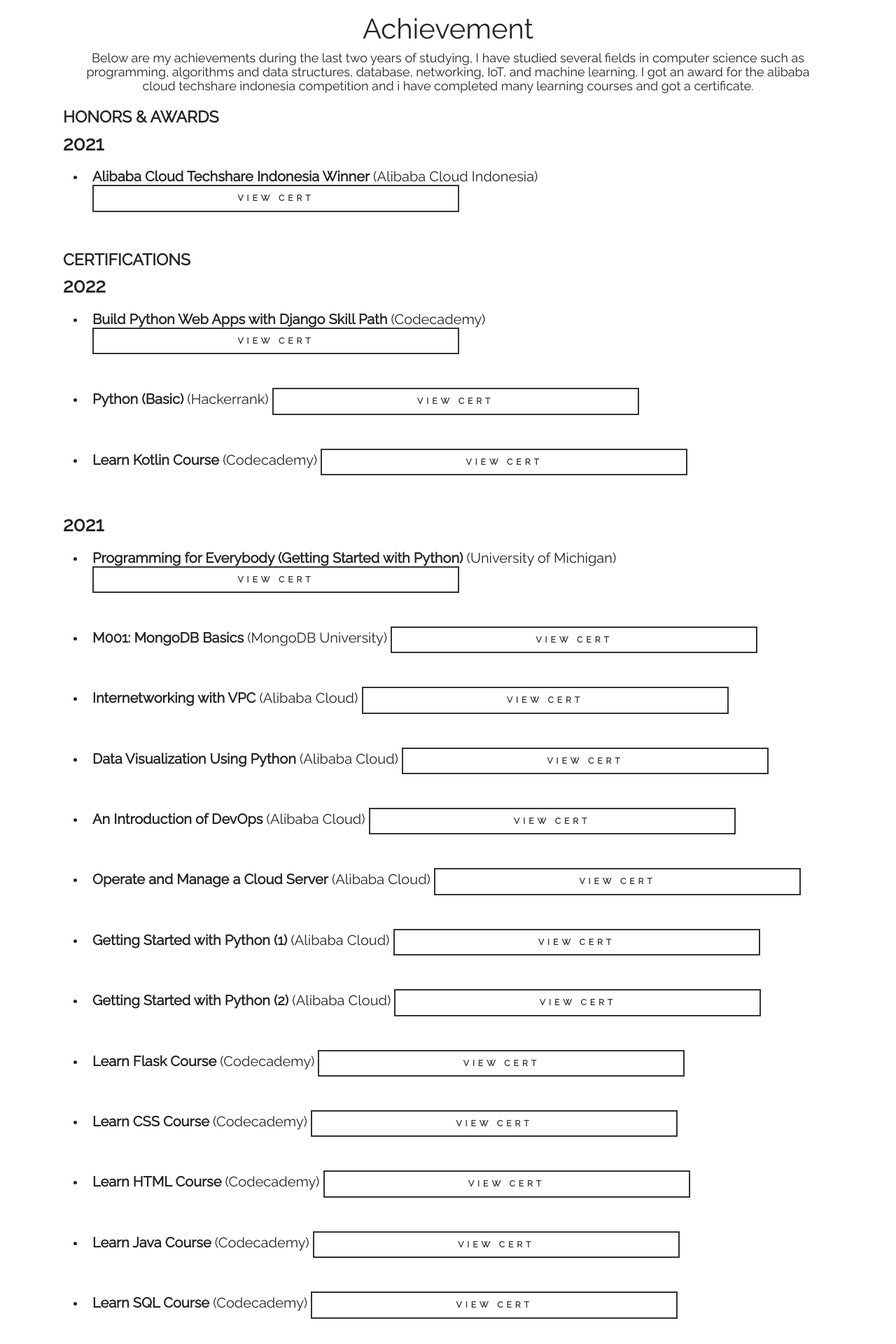
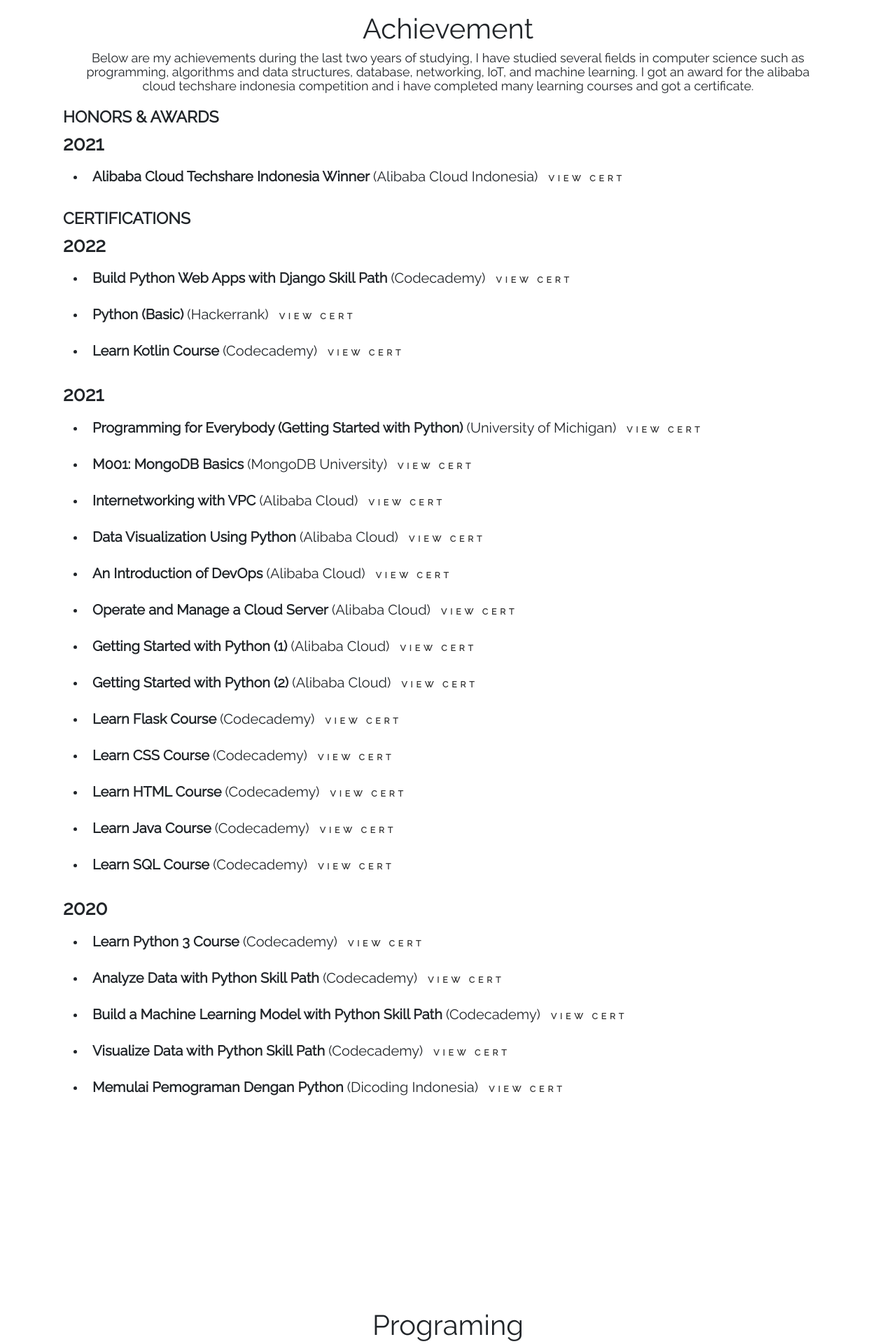
Before and after one commit to regiapriandi012/regiapriandi.me, a Django app: page /resume/ in a window 1280 px wide. Shown: the part 607-2527 px from the top of the page at 70% size. Run offline with Django 4.2, Linux system fonts and the light colour scheme; parts of the project's set-up code (start-up, migrations or seed data) failed here and were passed over; some libraries are stand-ins or nearby versions.

Commit message:
bismillah

```diff
--- a/webregi/templates/achievement.html
+++ b/webregi/templates/achievement.html
@@ -10,6 +10,9 @@
     <meta name="viewport" content="width=device-width, initial-scale=1.0">
     <title>Regi Apriandi | Resume</title>
     <style>
+        a {
+          border: none !important;
+        }
         * {
           box-sizing: border-box;
         }
@@ -69,38 +72,38 @@
           <h2 style="text-align: left;">Honors & awards</h2>
           <h3 style="text-align: left;"><b>2021</b></h3>
           <ul style="text-align: left;">
-                <li style="padding: 10px;"><h5><b>Alibaba Cloud Techshare Indonesia Winner</b> (Alibaba Cloud Indonesia) <a style="text-align: center; display: inline-block; width:50%;" target="_blank" href="https://drive.google.com/file/d/123CCgKDKQDNFizdSuF3M_ftRRs9u3fhU/view?usp=sharing">View Cert</a></h5></li>
+                <li style="padding: 10px;"><h5><b>Alibaba Cloud Techshare Indonesia Winner</b> (Alibaba Cloud Indonesia) <a target="_blank" href="https://drive.google.com/file/d/123CCgKDKQDNFizdSuF3M_ftRRs9u3fhU/view?usp=sharing">View Cert</a></h5></li>
           </ul>
         <h2 style="text-align: left;">Certifications</h2>
         <h3 style="text-align: left;"><b>2022</b></h3>
         <ul style="text-align: left;">
-            <li style="padding: 10px;"><h5><b>Build Python Web Apps with Django Skill Path </b> (Codecademy) <a style="text-align: center; display: inline-block; width:50%;" target="_blank" href="https://www.codecademy.com/profiles/regiapriandi012/certificates/607878ed81004d0017706259">View Cert</a></h5></li>
-            <li style="padding: 10px;"><h5><b>Python (Basic)</b> (Hackerrank) <a style="text-align: center; display: inline-block; width:50%;" target="_blank" href="https://www.hackerrank.com/certificates/ca72bbbb7951">View Cert</a></h5></li>
-            <li style="padding: 10px;"><h5><b>Learn Kotlin Course </b>(Codecademy) <a style="text-align: center; display: inline-block; width:50%;" target="_blank" href="https://www.codecademy.com/profiles/regiapriandi012/certificates/a549293c6e8d62a61ef1bec410b58162">View Cert</a></h5></li>
+            <li style="padding: 10px;"><h5><b>Build Python Web Apps with Django Skill Path </b> (Codecademy) <a target="_blank" href="https://www.codecademy.com/profiles/regiapriandi012/certificates/607878ed81004d0017706259">View Cert</a></h5></li>
+            <li style="padding: 10px;"><h5><b>Python (Basic)</b> (Hackerrank) <a target="_blank" href="https://www.hackerrank.com/certificates/ca72bbbb7951">View Cert</a></h5></li>
+            <li style="padding: 10px;"><h5><b>Learn Kotlin Course </b>(Codecademy) <a target="_blank" href="https://www.codecademy.com/profiles/regiapriandi012/certificates/a549293c6e8d62a61ef1bec410b58162">View Cert</a></h5></li>
         </ul>
         <h3 style="text-align: left;"><b>2021</b></h3>
         <ul style="text-align: left;">
-            <li style="padding: 10px;"><h5><b>Programming for Everybody (Getting Started with Python)</b> (University of Michigan) <a style="text-align: center; display: inline-block; width:50%;" target="_blank" href="https://coursera.org/share/107ec8b4859a10c6f11aa0964678f58a">View Cert</a></h5></li>
-            <li style="padding: 10px;"><h5><b>M001: MongoDB Basics</b> (MongoDB University) <a style="text-align: center; display: inline-block; width:50%;" target="_blank" href="https://university.mongodb.com/course_completion/dd6efa6f-a0b0-4366-85ed-75c0bb260f22?utm_source=copy&utm_medium=social&utm_campaign=university_social_sharing">View Cert</a></h5></li>
-            <li style="padding: 10px;"><h5><b>Internetworking with VPC</b> (Alibaba Cloud) <a style="text-align: center; display: inline-block; width:50%;" target="_blank" href="https://xuecdn2.aliyunedu.net/img_0bfb13855831ab97e71991f287ed07d0.png">View Cert</a></h5></li>
-            <li style="padding: 10px;"><h5><b>Data Visualization Using Python</b> (Alibaba Cloud) <a style="text-align: center; display: inline-block; width:50%;" target="_blank" href="https://xuecdn2.aliyunedu.net/img_7030ccca2228cf391b502c9b14672251.png">View Cert</a></h5></li>
-            <li style="padding: 10px;"><h5><b>An Introduction of DevOps</b> (Alibaba Cloud) <a style="text-align: center; display: inline-block; width:50%;" target="_blank" href="https://xuecdn2.aliyunedu.net/img_4a638e79849006113480530698195bc6.png">View Cert</a></h5></li>
-            <li style="padding: 10px;"><h5><b>Operate and Manage a Cloud Server</b> (Alibaba Cloud) <a style="text-align: center; display: inline-block; width:50%;" target="_blank" href="https://xuecdn2.aliyunedu.net/img_5b0f571ca5428f44b07c8d6e1c56ebf8.png">View Cert</a></h5></li>
-            <li style="padding: 10px;"><h5><b>Getting Started with Python (1)</b> (Alibaba Cloud) <a style="text-align: center; display: inline-block; width:50%;" target="_blank" href="https://xuecdn2.aliyunedu.net/img_a3919ac9abdb5180861998447b8f0a3f.png">View Cert</a></h5></li>
-            <li style="padding: 10px;"><h5><b>Getting Started with Python (2)</b> (Alibaba Cloud) <a style="text-align: center; display: inline-block; width:50%;" target="_blank" href="https://xuecdn2.aliyunedu.net/img_6f1642c28d5e331eabb63fd1e3461057.png">View Cert</a></h5></li>
-            <li style="padding: 10px;"><h5><b>Learn Flask Course</b> (Codecademy) <a style="text-align: center; display: inline-block; width:50%;" target="_blank" href="https://www.codecademy.com/profiles/regiapriandi012/certificates/3b1eb6cd5edcf2b76e68d1531691e46a">View Cert</a></h5></li>
-            <li style="padding: 10px;"><h5><b>Learn CSS Course</b> (Codecademy) <a style="text-align: center; display: inline-block; width:50%;" target="_blank" href="https://www.codecademy.com/profiles/regiapriandi012/certificates/9a5bb1fc45b4281af1fffec93b0aaf05">View Cert</a></h5></li>
-            <li style="padding: 10px;"><h5><b>Learn HTML Course</b> (Codecademy) <a style="text-align: center; display: inline-block; width:50%;" target="_blank" href="https://www.codecademy.com/profiles/regiapriandi012/certificates/9eb0741e5ebef1f9f58a53bfac67d3a7">View Cert</a></h5></li>
-            <li style="padding: 10px;"><h5><b>Learn Java Course</b> (Codecademy) <a style="text-align: center; display: inline-block; width:50%;" target="_blank" href="https://www.codecademy.com/profiles/regiapriandi012/certificates/d3f89367b558583e361640f778191345">View Cert</a></h5></li>
-            <li style="padding: 10px;"><h5><b>Learn SQL Course</b> (Codecademy) <a style="text-align: center; display: inline-block; width:50%;" target="_blank" href="https://www.codecademy.com/profiles/regiapriandi012/certificates/042a4e5884e3eb6ea1f2a12be6abb851">View Cert</a></h5></li>
+            <li style="padding: 10px;"><h5><b>Programming for Everybody (Getting Started with Python)</b> (University of Michigan) <a target="_blank" href="https://coursera.org/share/107ec8b4859a10c6f11aa0964678f58a">View Cert</a></h5></li>
+            <li style="padding: 10px;"><h5><b>M001: MongoDB Basics</b> (MongoDB University) <a target="_blank" href="https://university.mongodb.com/course_completion/dd6efa6f-a0b0-4366-85ed-75c0bb260f22?utm_source=copy&utm_medium=social&utm_campaign=university_social_sharing">View Cert</a></h5></li>
+            <li style="padding: 10px;"><h5><b>Internetworking with VPC</b> (Alibaba Cloud) <a target="_blank" href="https://xuecdn2.aliyunedu.net/img_0bfb13855831ab97e71991f287ed07d0.png">View Cert</a></h5></li>
+            <li style="padding: 10px;"><h5><b>Data Visualization Using Python</b> (Alibaba Cloud) <a target="_blank" href="https://xuecdn2.aliyunedu.net/img_7030ccca2228cf391b502c9b14672251.png">View Cert</a></h5></li>
+            <li style="padding: 10px;"><h5><b>An Introduction of DevOps</b> (Alibaba Cloud) <a target="_blank" href="https://xuecdn2.aliyunedu.net/img_4a638e79849006113480530698195bc6.png">View Cert</a></h5></li>
+            <li style="padding: 10px;"><h5><b>Operate and Manage a Cloud Server</b> (Alibaba Cloud) <a target="_blank" href="https://xuecdn2.aliyunedu.net/img_5b0f571ca5428f44b07c8d6e1c56ebf8.png">View Cert</a></h5></li>
+            <li style="padding: 10px;"><h5><b>Getting Started with Python (1)</b> (Alibaba Cloud) <a target="_blank" href="https://xuecdn2.aliyunedu.net/img_a3919ac9abdb5180861998447b8f0a3f.png">View Cert</a></h5></li>
+            <li style="padding: 10px;"><h5><b>Getting Started with Python (2)</b> (Alibaba Cloud) <a target="_blank" href="https://xuecdn2.aliyunedu.net/img_6f1642c28d5e331eabb63fd1e3461057.png">View Cert</a></h5></li>
+            <li style="padding: 10px;"><h5><b>Learn Flask Course</b> (Codecademy) <a target="_blank" href="https://www.codecademy.com/profiles/regiapriandi012/certificates/3b1eb6cd5edcf2b76e68d1531691e46a">View Cert</a></h5></li>
+            <li style="padding: 10px;"><h5><b>Learn CSS Course</b> (Codecademy) <a target="_blank" href="https://www.codecademy.com/profiles/regiapriandi012/certificates/9a5bb1fc45b4281af1fffec93b0aaf05">View Cert</a></h5></li>
+            <li style="padding: 10px;"><h5><b>Learn HTML Course</b> (Codecademy) <a target="_blank" href="https://www.codecademy.com/profiles/regiapriandi012/certificates/9eb0741e5ebef1f9f58a53bfac67d3a7">View Cert</a></h5></li>
+            <li style="padding: 10px;"><h5><b>Learn Java Course</b> (Codecademy) <a target="_blank" href="https://www.codecademy.com/profiles/regiapriandi012/certificates/d3f89367b558583e361640f778191345">View Cert</a></h5></li>
+            <li style="padding: 10px;"><h5><b>Learn SQL Course</b> (Codecademy) <a target="_blank" href="https://www.codecademy.com/profiles/regiapriandi012/certificates/042a4e5884e3eb6ea1f2a12be6abb851">View Cert</a></h5></li>
         </ul>
         <h3 style="text-align: left;"><b>2020</b></h3>
         <ul  style="text-align: left;">
-            <li style="padding: 10px;"><h5><b>Learn Python 3 Course</b> (Codecademy) <a style="text-align: center; display: inline-block; width:50%;" target="_blank" href="https://www.codecademy.com/profiles/regiapriandi012/certificates/6c152bd262967f8c941c9707ed636bda">View Cert</a></h5></li>
-            <li style="padding: 10px;"><h5><b>Analyze Data with Python Skill Path</b> (Codecademy) <a style="text-align: center; display: inline-block; width:50%;" target="_blank" href="https://www.codecademy.com/profiles/regiapriandi012/certificates/5cacbe7b3709024753e7c3ff">View Cert</a></h5></li>
-            <li style="padding: 10px;"><h5><b>Build a Machine Learning Model with Python Skill Path</b> (Codecademy) <a style="text-align: center; display: inline-block; width:50%;" target="_blank" href="https://www.codecademy.com/profiles/regiapriandi012/certificates/5cab64c55f1de8039db366ef">View Cert</a></h5></li>
-            <li style="padding: 10px;"><h5><b>Visualize Data with Python Skill Path</b> (Codecademy) <a style="text-align: center; display: inline-block; width:50%;" target="_blank" href="https://www.codecademy.com/profiles/regiapriandi012/certificates/5d24b4845808221825fadca1">View Cert</a></h5></li>
-            <li style="padding: 10px;"><h5><b>Memulai Pemograman Dengan Python</b> (Dicoding Indonesia) <a style="text-align: center; display: inline-block; width:50%;" target="_blank" href="https://dicoding.com/certificates/L4PQ3Q88QPO1">View Cert</a></h5></li>
+            <li style="padding: 10px;"><h5><b>Learn Python 3 Course</b> (Codecademy) <a target="_blank" href="https://www.codecademy.com/profiles/regiapriandi012/certificates/6c152bd262967f8c941c9707ed636bda">View Cert</a></h5></li>
+            <li style="padding: 10px;"><h5><b>Analyze Data with Python Skill Path</b> (Codecademy) <a target="_blank" href="https://www.codecademy.com/profiles/regiapriandi012/certificates/5cacbe7b3709024753e7c3ff">View Cert</a></h5></li>
+            <li style="padding: 10px;"><h5><b>Build a Machine Learning Model with Python Skill Path</b> (Codecademy) <a target="_blank" href="https://www.codecademy.com/profiles/regiapriandi012/certificates/5cab64c55f1de8039db366ef">View Cert</a></h5></li>
+            <li style="padding: 10px;"><h5><b>Visualize Data with Python Skill Path</b> (Codecademy) <a target="_blank" href="https://www.codecademy.com/profiles/regiapriandi012/certificates/5d24b4845808221825fadca1">View Cert</a></h5></li>
+            <li style="padding: 10px;"><h5><b>Memulai Pemograman Dengan Python</b> (Dicoding Indonesia) <a target="_blank" href="https://dicoding.com/certificates/L4PQ3Q88QPO1">View Cert</a></h5></li>
         </ul>
         </div>
       </div>
@@ -142,22 +145,22 @@
             <p>Below are projects that I have completed from several programming languages, projects that were entirely done by me and some were done with my friend. There is also a network project that I have worked on, namely blocking ads and malware with Pi-Hole on a Raspberry Pi 4, and also a network attached server project using Nextcloud on a Raspberry Pi 4.</p>
           <h3 style="text-align: left;"><b>2021</b></h3>
           <ul style="text-align: left;">
-              <li style="padding: 10px;"><h5><b>Price Predictions</b> (Python - Flask) <a style="text-align: center; display: inline-block; width:50%;" target="_blank" href="https://github.com/regiapriandi012/PricePredictions">View Proj</a></h5></li>
+              <li style="padding: 10px;"><h5><b>Price Predictions</b> (Python - Flask) <a target="_blank" href="https://github.com/regiapriandi012/PricePredictions">View Project</a></h5></li>
                 <p>An application for predicting the price of gold, silver prices, and the price of dollars to rupiah the next day using linear regression, ridge regression, and web-based lasso algorithms using python flask.</p>
-              <li style="padding: 10px;"><h5><b>All About Pet</b> (PHP - Laravel) <a style="text-align: center; display: inline-block; width:50%;" target="_blank" href="https://github.com/regiapriandi012/All-About-Pet">View Proj</a></h5></li>
+              <li style="padding: 10px;"><h5><b>All About Pet</b> (PHP - Laravel) <a target="_blank" href="https://github.com/regiapriandi012/All-About-Pet">View Project</a></h5></li>
                 <p>Information websites about animals, ranging from how to maintain, care for cages, to recommendations for good food for your beloved pet. another feature of all about pet is consultation about pets who are experiencing health problems or something else, another feature that is no less good is booking or booking clinics.</p>
-              <li style="padding: 10px;"><h5><b>Tweet Classification</b> (Python - Flask) <a style="text-align: center; display: inline-block; width:50%;" target="_blank" href="https://github.com/regiapriandi012/tweetclassification">View Proj</a></h5></li>
+              <li style="padding: 10px;"><h5><b>Tweet Classification</b> (Python - Flask) <a target="_blank" href="https://github.com/regiapriandi012/tweetclassification">View Project</a></h5></li>
                 <p>Web-based application built using the python programming language with the flask framework, the algorithm used is the Naive Bayes Classifier.</p>
-            <li style="padding: 10px;"><h5><b>Sipeka</b> (Python - Flask) <a style="text-align: center; display: inline-block; width:50%;" target="_blank" href="https://github.com/regiapriandi012/sipeka-1">View Proj</a></h5></li>
+            <li style="padding: 10px;"><h5><b>Sipeka</b> (Python - Flask) <a target="_blank" href="https://github.com/regiapriandi012/sipeka-1">View Project</a></h5></li>
                 <p>This application is a Website-based District Service System application, this application serves to assist the community in the related District in registering ID cards and online guidelines.</p>
-            <li style="padding: 10px;"><h5><b>Music Playlist</b> (Python - Django) <a style="text-align: center; display: inline-block; width:50%;" target="_blank" href="https://github.com/regiapriandi012/Music-Playlist">View Proj</a></h5></li>
+            <li style="padding: 10px;"><h5><b>Music Playlist</b> (Python - Django) <a target="_blank" href="https://github.com/regiapriandi012/Music-Playlist">View Project</a></h5></li>
                 <p>A simple song player app built using Django framework.</p>
             </ul>
             <h3 style="text-align: left;"><b>2020</b></h3>
             <ul style="text-align: left;">
-            <li style="padding: 10px;"><h5><b>Simpeda</b> (Java - Swing) <a style="text-align: center; display: inline-block; width:50%;" target="_blank" href="https://github.com/LordRanggaAcademy/SIMPEDA">View Proj</a></h5></li>
+            <li style="padding: 10px;"><h5><b>Simpeda</b> (Java - Swing) <a target="_blank" href="https://github.com/LordRanggaAcademy/SIMPEDA">View Project</a></h5></li>
                 <p>SIMPEDA or village service system is a GUI Desktop-based application to assist village governments in their efforts to provide excellent service to the community through the availability of data and integrated with an information system that was created and developed specifically according to the needs and problems surrounding services in the village government.</p>
-            <li style="padding: 10px;"><h5><b>Covid-19 App Check</b> (Python) <a style="text-align: center; display: inline-block; width:50%;" target="_blank" href="https://github.com/regiapriandi012/covid19App_check">View Proj</a></h5></li>
+            <li style="padding: 10px;"><h5><b>Covid-19 App Check</b> (Python) <a target="_blank" href="https://github.com/regiapriandi012/covid19App_check">View Project</a></h5></li>
                 <p>A simple application to check the status of Indonesian covid-19 cases using pandas and matplotlib.</p>
           </ul>
           </div>
@@ -171,19 +174,19 @@
             <p>Below are some articles that have been published on several publication platforms. some of these articles contain projects that I have made and tips for computer science students that I hope can be useful.</p>
             <h3 style="text-align: left;"><b>2022</b></h3>
             <ul style="text-align: left;">
-              <li style="padding: 10px;"><h5><b>Best Study Recommendations For Increase Knowledge CS Students</b> (students x students) <a style="text-align: center; display: inline-block; width:50%;" target="_blank" href="https://studentsxstudents.com/best-study-recommendations-for-increase-knowledge-cs-students-ea25550c4a81">View Pub</a></h5></li>
+              <li style="padding: 10px;"><h5><b>Best Study Recommendations For Increase Knowledge CS Students</b> (students x students) <a target="_blank" href="https://studentsxstudents.com/best-study-recommendations-for-increase-knowledge-cs-students-ea25550c4a81">View Pub</a></h5></li>
               </ul>
           <h3 style="text-align: left;"><b>2021</b></h3>
           <ul style="text-align: left;">
-            <li style="padding: 10px;"><h5><b>Mengklasifikasi Tweet Tentang Ecommerce di Indonesia Dengan Penerapan Naive Bayes Classifier</b> (Data Folks Indonesia) <a style="text-align: center; display: inline-block; width:50%;" target="_blank" href="https://medium.com/data-folks-indonesia/mengklasifikasi-tweet-tentang-ecommerce-di-indonesia-dengan-penerapan-naive-bayes-classifier-be2e20ab14a2">View Pub</a></h5></li>
-            <li style="padding: 10px;"><h5><b>Build own free file hosting with nextcloud in cloud server from Alibaba Cloud</b> (Alibaba Cloud) <a style="text-align: center; display: inline-block; width:50%;" target="_blank" href="https://www.alibabacloud.com/blog/build-own-free-file-hosting-with-nextcloud-in-cloud-server-from-alibaba-cloud_598218">View Pub</a></h5></li>
-            <li style="padding: 10px;"><h5><b>How I make about $140 from Writing</b> (students x students) <a style="text-align: center; display: inline-block; width:50%;" target="_blank" href="https://studentsxstudents.com/how-i-make-about-140-from-writing-fe80e02f22">View Pub</a></h5></li>
-            <li style="padding: 10px;"><h5><b>Treasure Is In Your Student Email</b> (students x students) <a style="text-align: center; display: inline-block; width:50%;" target="_blank" href="https://studentsxstudents.com/treasure-is-in-your-campus-email-10008cb80116">View Pub</a></h5></li>
-              <li style="padding: 10px;"><h5><b>Build Machine Learning models (linear regression, ridge regression, and lasso) to predict the price of gold, silver, and the dollar against the rupiah for the next day and deploy them using flask </b> (Data Folks Indonesia) <a style="text-align: center; display: inline-block; width:50%;" target="_blank" href="https://medium.com/data-folks-indonesia/build-machine-learning-models-prediction-with-linear-regression-ridge-regression-and-lasso-and-1e0a5bc4503c">View Pub</a></h5></li>
+            <li style="padding: 10px;"><h5><b>Mengklasifikasi Tweet Tentang Ecommerce di Indonesia Dengan Penerapan Naive Bayes Classifier</b> (Data Folks Indonesia) <a target="_blank" href="https://medium.com/data-folks-indonesia/mengklasifikasi-tweet-tentang-ecommerce-di-indonesia-dengan-penerapan-naive-bayes-classifier-be2e20ab14a2">View Pub</a></h5></li>
+            <li style="padding: 10px;"><h5><b>Build own free file hosting with nextcloud in cloud server from Alibaba Cloud</b> (Alibaba Cloud) <a target="_blank" href="https://www.alibabacloud.com/blog/build-own-free-file-hosting-with-nextcloud-in-cloud-server-from-alibaba-cloud_598218">View Pub</a></h5></li>
+            <li style="padding: 10px;"><h5><b>How I make about $140 from Writing</b> (students x students) <a target="_blank" href="https://studentsxstudents.com/how-i-make-about-140-from-writing-fe80e02f22">View Pub</a></h5></li>
+            <li style="padding: 10px;"><h5><b>Treasure Is In Your Student Email</b> (students x students) <a target="_blank" href="https://studentsxstudents.com/treasure-is-in-your-campus-email-10008cb80116">View Pub</a></h5></li>
+              <li style="padding: 10px;"><h5><b>Build Machine Learning models (linear regression, ridge regression, and lasso) to predict the price of gold, silver, and the dollar against the rupiah for the next day and deploy them using flask </b> (Data Folks Indonesia) <a target="_blank" href="https://medium.com/data-folks-indonesia/build-machine-learning-models-prediction-with-linear-regression-ridge-regression-and-lasso-and-1e0a5bc4503c">View Pub</a></h5></li>
             </ul>
             <h3 style="text-align: left;"><b>2020</b></h3>
             <ul style="text-align: left;">
-            <li style="padding: 10px;"><h5><b>Prediksi kasus harian Covid-19 Indonesia dengan penerapan Algoritma Linear Regression </b>(Data Folks Indonesia) <a style="text-align: center; display: inline-block; width:50%;" target="_blank" href="https://medium.com/data-folks-indonesia/prediksi-kasus-harian-covid-19-indonesia-dengan-penerapan-machine-learning-linear-regression-29e01335a27">View Pub</a></h5></li>
+            <li style="padding: 10px;"><h5><b>Prediksi kasus harian Covid-19 Indonesia dengan penerapan Algoritma Linear Regression </b>(Data Folks Indonesia) <a target="_blank" href="https://medium.com/data-folks-indonesia/prediksi-kasus-harian-covid-19-indonesia-dengan-penerapan-machine-learning-linear-regression-29e01335a27">View Pub</a></h5></li>
           </ul>
           </div>
         </div>
--- a/webregi/templates/blog.html
+++ b/webregi/templates/blog.html
@@ -11,6 +11,8 @@
     <script data-ad-client="ca-pub-7279595890212028" async src="https://pagead2.googlesyndication.com/pagead/js/adsbygoogle.js"></script>
     <script async src="https://pagead2.googlesyndication.com/pagead/js/adsbygoogle.js?client=ca-pub-7279595890212028"
      crossorigin="anonymous"></script>
+     <meta name="keywords"
+         content="machine learning Machine Learning Iot Internet of things cloud computing programming tutorial python docker flask computer science student">
     <title>Regi Apriandi | Blog</title>
     <style>
         * {
@@ -36,7 +38,8 @@
     <header style="background-color: black;">
         <nav>
           <ul>
-            <li><a class="nav-link" style="text-decoration: none; color: white" href="{% url 'index' %}">Regi Apriandi</a></li>
+            <li style="margin-right: 20px;"><a class="nav-link" style="text-decoration: none; color: white" href="{% url 'blog' %}">RegiApriandi</a></li>
+            <li><a class="nav-link" style="text-decoration: none; color: white" href="{% url 'blog' %}">Blog</a></li>
           </ul>
         </nav>
     </header>
--- a/webregi/templates/sidebar.html
+++ b/webregi/templates/sidebar.html
@@ -8,7 +8,7 @@
             <h5 class="card-header">About Me</h5>
             <div class="card-body">
                 <p class="card-text">I am a student at the Telkom Purwokerto Institute of Technology who is currently studying informatics engineering in 6th semester.</p>
-                <a target="_blank" href="{% url 'resume' %}" class="btn btn-primary">Know More</a>
+                <a href="{% url 'index' %}" class="btn btn-primary">Know More</a>
             </div>
         </div>
     </div>
```
Also changed, not shown: webregi/templates/blog_detail.html (+9 -2 lines), webregi/templates/index.html (+12 -4 lines).
